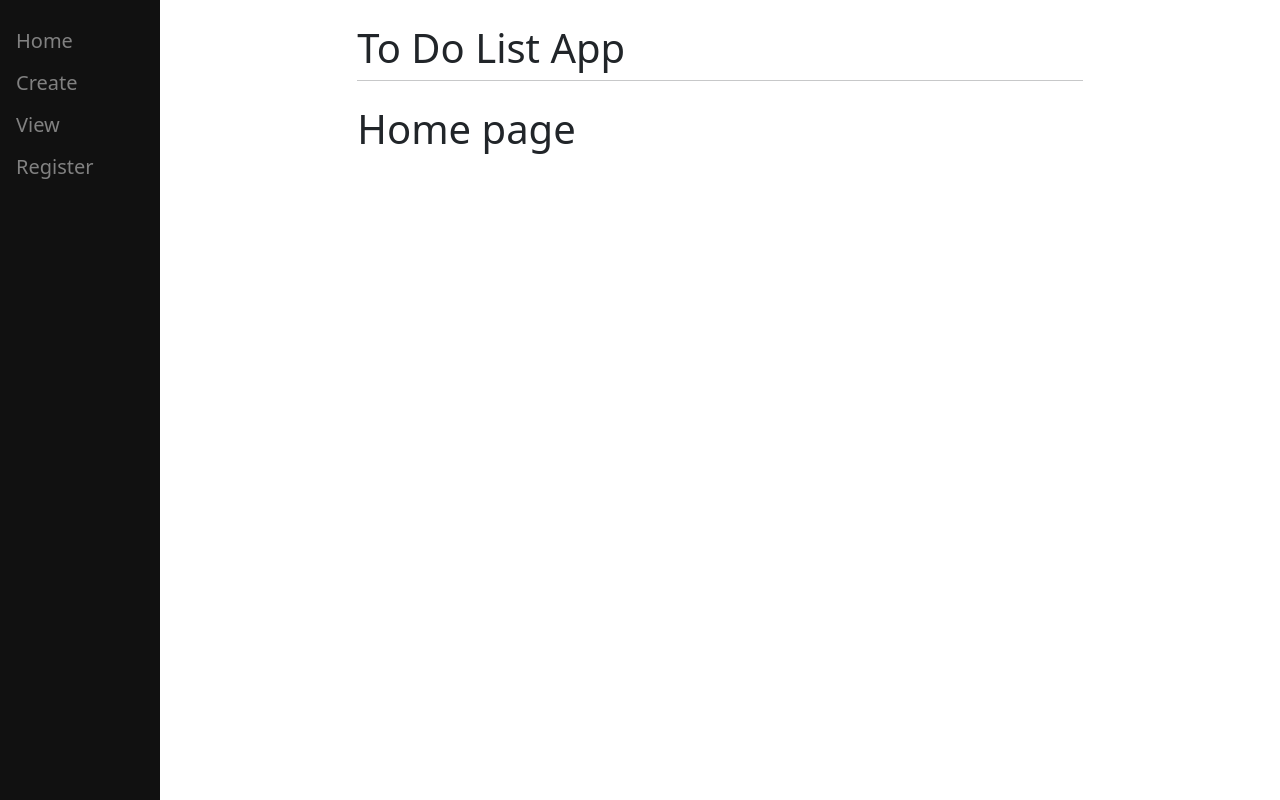
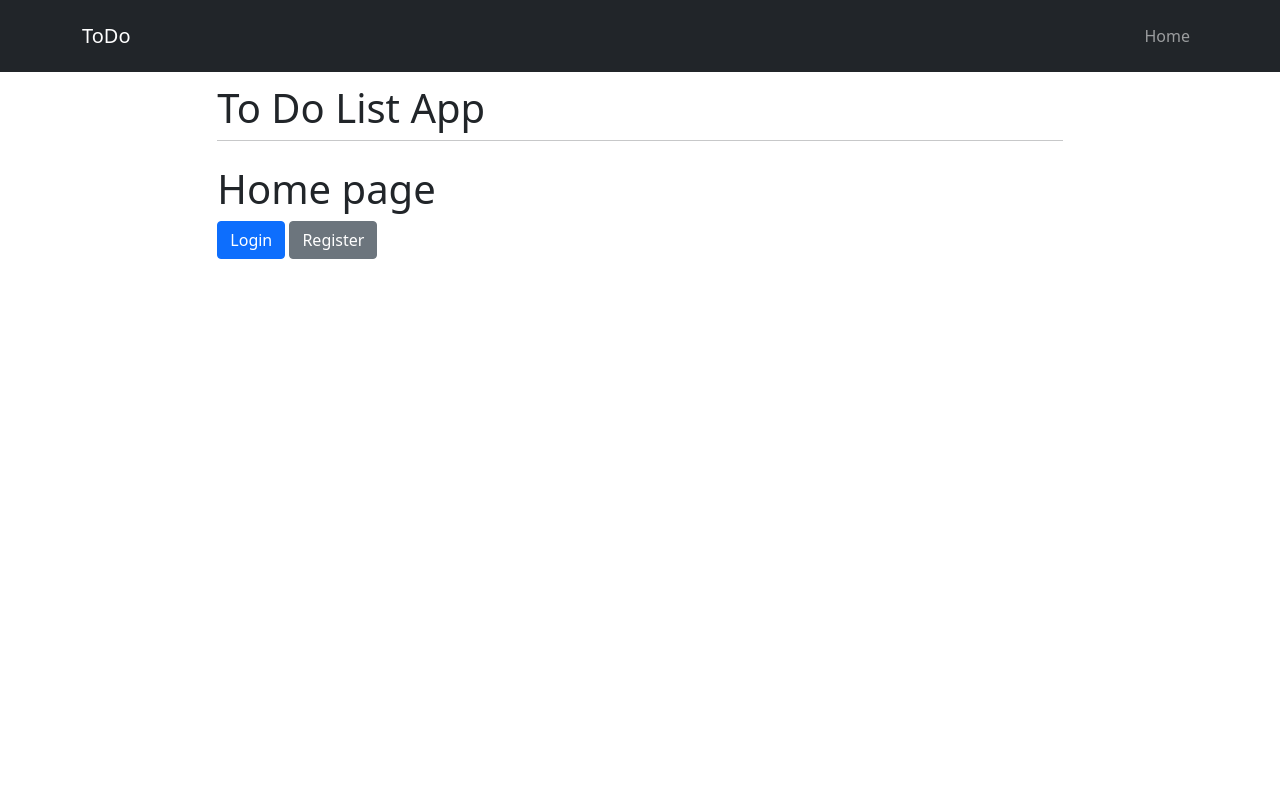
Before and after one commit to arsimpollozhani/todolist_app, a Django app: page / in a window 1280 px wide. Run offline with Django 5.2, Linux system fonts and the light colour scheme.

Commit message:
place navbar top,fix paths

```diff
--- a/mysite/main/templates/main/base.html
+++ b/mysite/main/templates/main/base.html
@@ -11,7 +11,7 @@
 </head>
 
 <style>
-    .sidenav {
+    /* .sidenav {
         height: 100%;
         width: 160px;
         position: fixed;
@@ -38,17 +38,63 @@
     .main {
         margin-left: 160px;
         padding: 0px 10px;
+    } */
+
+    body::before {
+    display: block;
+    content: '';
+    height: 60px;
     }
 </style>
 
 <body>
 
-    <div class="sidenav" >
-        <a href="{% url 'home' %}">Home</a>   <!-- by using url, django finds the path using the name= attribute at urls.py -->
-        <a href="{% url 'create' %}">Create</a>
-        <a href="{% url 'view' %}">View</a>
-        <a href="{% url 'register' %}">Register</a>
-    </div>
+    <!-- <div class="sidenav" >
+
+        <a href="{% url 'home' %}">Home</a>    by using url, django finds the path using the name= attribute at urls.py
+
+        {% if user.is_authenticated %}
+
+            <a href="{% url 'create' %}">Create</a>
+            <a href="{% url 'view' %}">View</a>
+
+        {% endif %}
+
+    </div> -->
+
+
+    <!-- Navbar   -->
+    <nav class="navbar navbar-expand-lg bg-dark navbar-dark py-3 fixed-top">
+        <div class="container">
+            <a href="{% url 'home' %}" class="navbar-brand">ToDo</a>
+
+            <button
+            class="navbar-toggler"
+            type="button"
+            data-bs-toggle="collapse"
+            data-bs-target="#navmenu"
+            >
+                <span class="navbar-toggler-icon"></span>
+            </button>
+
+            <div class="collapse navbar-collapse" id="navmenu">
+                <ul class="navbar-nav ms-auto">
+                    <li class="nav-item">
+                        <a href="{% url 'home' %}" class="nav-link">Home</a>
+                    </li>
+                    {% if user.is_authenticated %}
+                    <li class="nav-item">
+                        <a href="{% url 'create' %}" class="nav-link">Create</a>
+                    </li>
+                    <li class="nav-item">
+                        <a href="{% url 'view' %}" class="nav-link">View</a>
+                    </li>
+                    {% endif %}
+                </ul>
+            </div>
+        </div>
+    </nav>
+
 
     <div class="main" id="content" name="content">
        <div class="row justify-content-center">
--- a/mysite/main/templates/main/home.html
+++ b/mysite/main/templates/main/home.html
@@ -8,4 +8,20 @@
 
 <h1>Home page</h1>
 
+    {% if user.is_authenticated %}
+
+        <h2 class="mt-4 mb-4">Welcome, {{ user.username }}!</h2>
+
+        <form method="post" action="{% url 'logout' %}" style="display:inline;" >
+            {% csrf_token %}
+            <button type="submit" class="btn btn-danger">Logout</button>
+        </form>
+
+    {% else %}
+
+        <a href="{% url 'login' %}" class="btn btn-primary">Login</a>
+        <a href="{% url 'register' %}" class="btn btn-secondary">Register</a>
+
+    {% endif %}
+
 {% endblock %}
--- a/mysite/mysite/urls.py
+++ b/mysite/mysite/urls.py
@@ -17,10 +17,19 @@ Including another URLconf
 from django.contrib import admin
 from django.urls import path, include
 from register import views as v
+from django.contrib.auth import views as auth_views
 
 urlpatterns = [
     path('admin/', admin.site.urls),
     path("register/", v.register, name="register"),
     path('', include("main.urls")),
+
+    # Login view
+    path("register/login/", auth_views.LoginView.as_view(template_name='register/login.html'), name="login"),
+
+    # Logout with redirect to login page after logout
+    path("logout/", auth_views.LogoutView.as_view(next_page="login"), name="logout"),
+
     path('', include("django.contrib.auth.urls")),
+
 ]
--- a/mysite/register/templates/register/register.html
+++ b/mysite/register/templates/register/register.html
@@ -6,6 +6,7 @@
 {% load crispy_forms_tags %}
 
 {% block content %}
+    <div class="alert alert-primary">After you register you will be redirected to the login page.</div>
     <form action="" method="post" class="form-group">
         {% csrf_token %}
         {{form|crispy}}
--- a/mysite/register/views.py
+++ b/mysite/register/views.py
@@ -12,7 +12,7 @@ def register(request):
         if form.is_valid():
             form.save()  #save user
 
-        return redirect("/home")
+        return redirect("/login")
 
     else:
         form = RegisterForm() # otherwise create blank form
```
Also changed, not shown: mysite/main/templates/main/view.html (+9 -2 lines), mysite/db.sqlite3.
